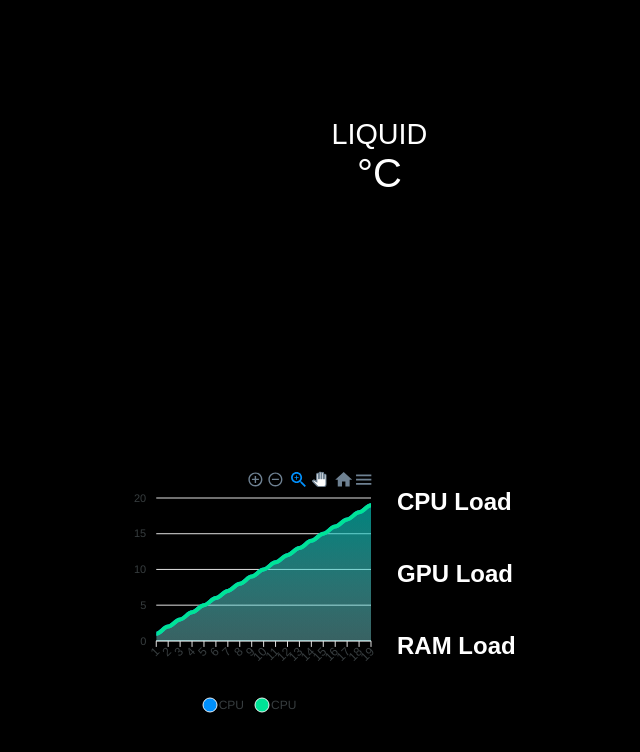
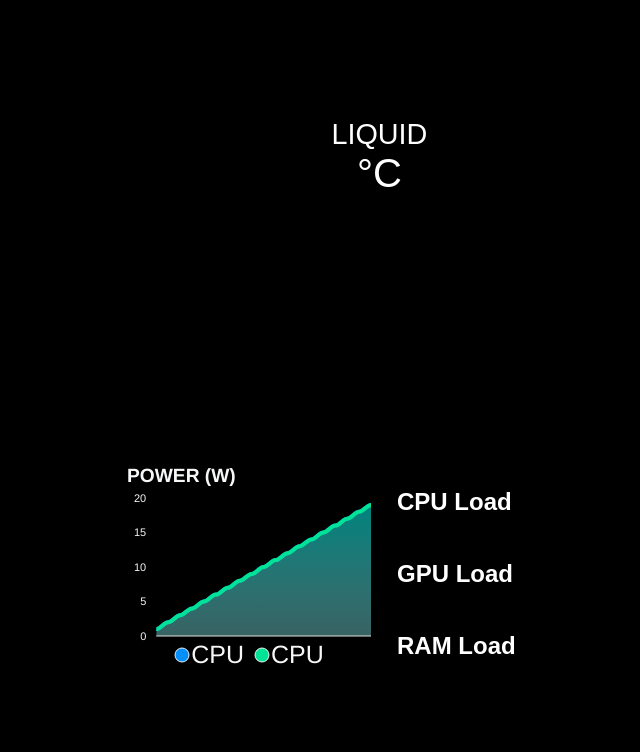
Before and after one commit to ReinhardtBotha/NZXT-aviation, a React (Vite) app: page / in a window 1280 px wide. Shown: the top 752 px of the page, without its empty margins (251-891 px from the left). Built offline with nearby package versions, Linux system fonts and the light colour scheme.

Commit message:
feat: graph styling

```diff
--- a/src/App.jsx
+++ b/src/App.jsx
@@ -60,7 +60,7 @@ const App = () => {
       >
         <div
           style={{
-            height: "250px",
+            height: "200px",
             width: "100%",
             display: "flex",
             flexDirection: "column",
--- a/src/components/SplineAreaChart.jsx
+++ b/src/components/SplineAreaChart.jsx
@@ -2,9 +2,21 @@ import ReactApexChart from "react-apexcharts";
 
 const SplineAreaChart = (props) => {
   const options = {
+    theme: {
+      mode: "dark",
+      palette: 'palette1',
+    },
+    tooltip: {
+      enabled: false,
+    },
     chart: {
-      height: 350,
-      type: "area",
+      toolbar: {
+        show: false,
+      },
+      background: "transparent",
+      sparkline: {
+        enabled: false,
+      },
     },
     dataLabels: {
       enabled: false,
@@ -12,8 +24,26 @@ const SplineAreaChart = (props) => {
     stroke: {
       curve: "smooth",
     },
+    title: {
+      text: "POWER (W)",
+      offsetY: 10,
+      floating: true,
+      style: {
+        fontSize: "1.2rem",
+        fontWeight:  'bold',
+      },
+    },
+    legend: {
+      show: true,
+      offsetY: 10,
+      fontSize: "25rem",
+      floating: true,
+    },
+    grid: {
+      show: false,
+    },
     xaxis: {
-      type: "seconds",
+      type: "category",
       categories: [
         "1",
         "2",
@@ -36,10 +66,11 @@ const SplineAreaChart = (props) => {
         "19",
         "20",
       ],
-    },
-    tooltip: {
-      x: {
-        format: "dd/MM/yy HH:mm",
+      labels: {
+        show: false,
+      },
+      axisTicks: {
+        show: false,
       },
     },
   };
```
